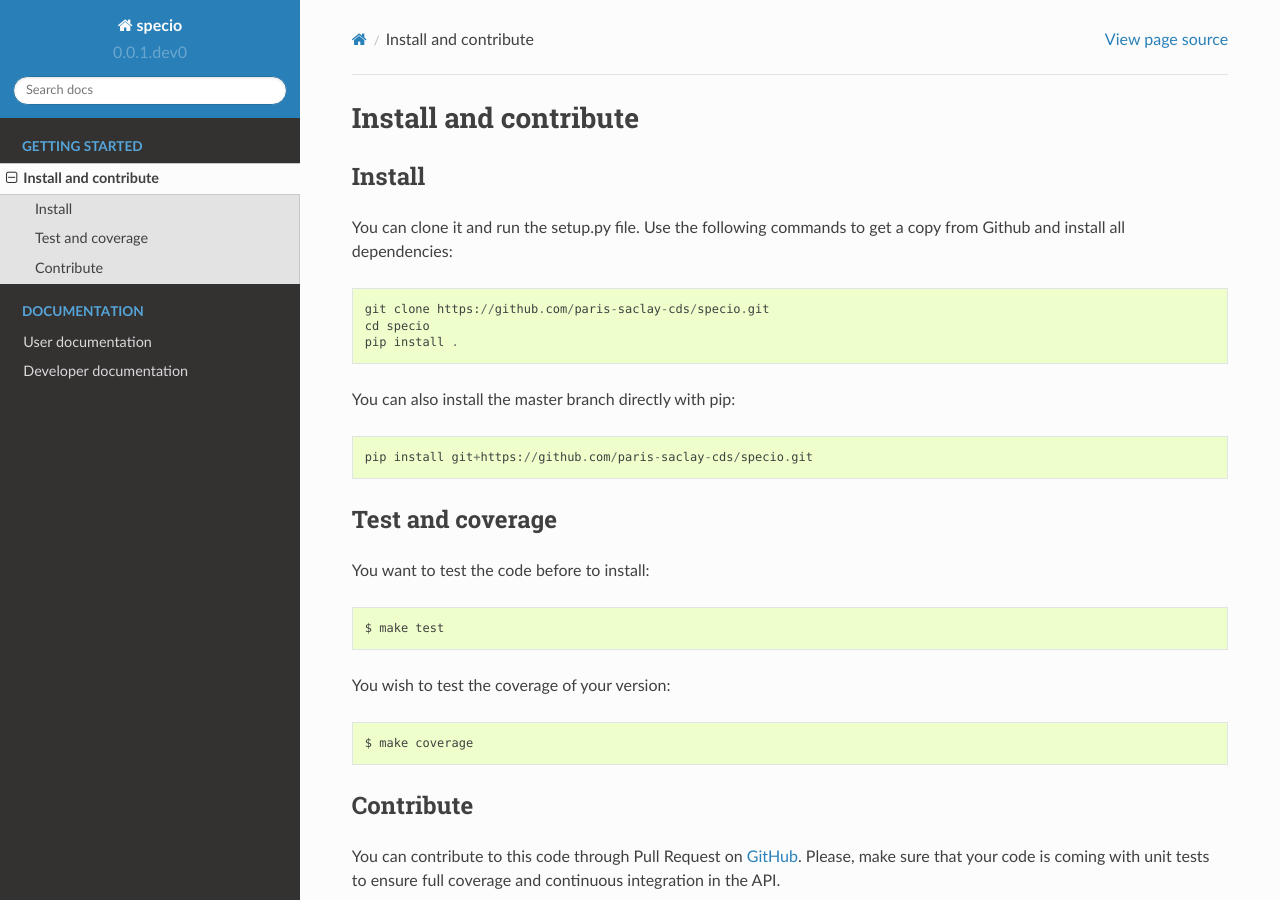
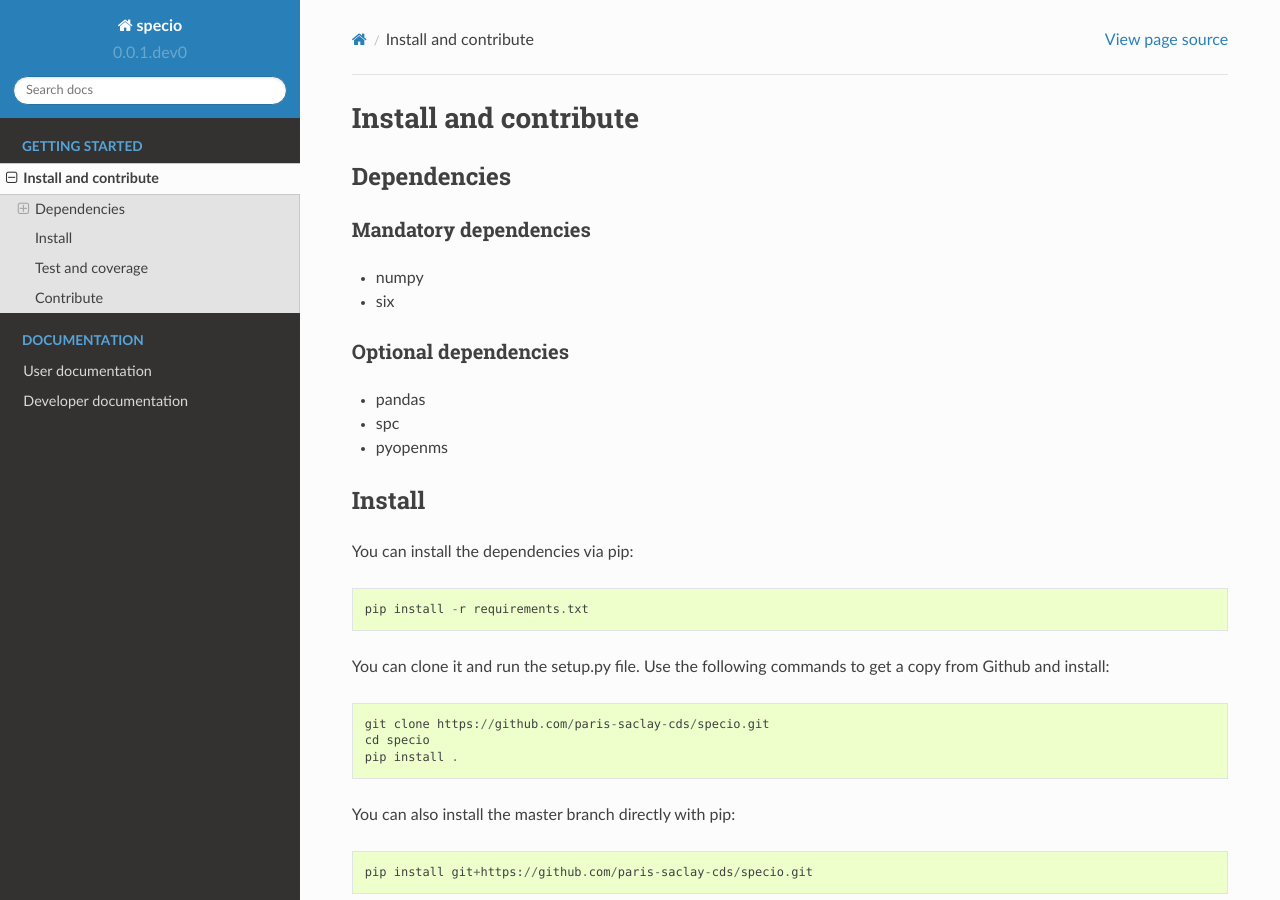
Before and after one commit to paris-saclay-cds/specio, a Sphinx documentation site: the page built from doc/install.rst, in a window 1280 px wide and 900 px high. Built offline with Sphinx 7.4.7 and the Read the Docs theme 2.0.0, drawn with Linux system fonts in a browser that asks for light colours; pages that are not in the unit, such as notebooks, are missing from menus.

```diff
--- a/doc/api.rst
+++ b/doc/api.rst
@@ -41,6 +41,7 @@ Classes
    :template: class.rst
 
    specio.core.format.Reader
+   specio.core.Spectrum
 
 Core data structure
 ===================
--- a/doc/install.rst
+++ b/doc/install.rst
@@ -2,11 +2,31 @@
 Install and contribute
 ######################
 
+Dependencies
+============
+
+Mandatory dependencies
+----------------------
+
+* numpy
+* six
+
+Optional dependencies
+---------------------
+
+* pandas
+* spc
+* pyopenms
+
 Install
 =======
 
+You can install the dependencies via pip::
+
+  pip install -r requirements.txt
+
 You can clone it and run the setup.py file. Use the following commands to get a
-copy from Github and install all dependencies::
+copy from Github and install::
 
   git clone https://github.com/paris-saclay-cds/specio.git
   cd specio
--- a/requirements.txt
+++ b/requirements.txt
@@ -2,3 +2,4 @@ numpy
 six
 git+https://github.com/glemaitre/spc.git
 pyopenms; python_version > '2.7'
+pandas
```
Also changed, not shown: README.md (+18 -0 lines), 2 other files.
